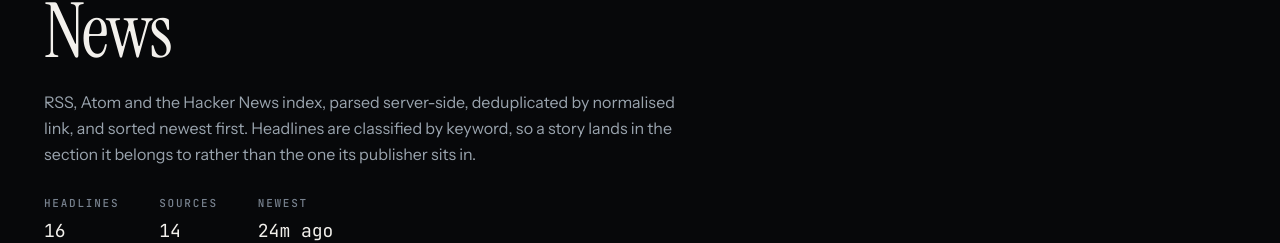
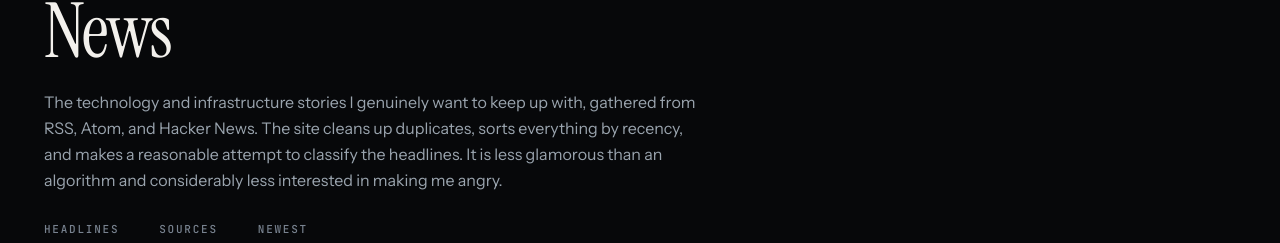
Before and after one commit to aaronwalt87/podcastthing, a Next.js app: page /news in a window 1280 px wide. Shown: the part 252-495 px from the top of the page. Built offline with nearby package versions, Linux system fonts and the light colour scheme; no server answers.

Commit message:
Rewrite news section copy

```diff
--- a/src/app/news/page.tsx
+++ b/src/app/news/page.tsx
@@ -14,7 +14,7 @@ export const maxDuration = 60
 export const metadata: Metadata = {
   title: 'News',
   description:
-    'AI, hardware, infrastructure and tech-finance headlines, parsed server-side and refreshed on a schedule.',
+    'Technology and infrastructure news I genuinely follow, cleaned up and refreshed on a schedule.',
 }
 
 export default async function NewsPage() {
@@ -30,9 +30,10 @@ export default async function NewsPage() {
         <p className="eyebrow eyebrow-accent">Live intelligence</p>
         <h1 className="display mt-4 text-[clamp(38px,6vw,76px)]">News</h1>
         <p className="mt-5 max-w-[62ch] text-[16px] leading-relaxed text-paper-2">
-          RSS, Atom and the Hacker News index, parsed server-side, deduplicated by normalised link,
-          and sorted newest first. Headlines are classified by keyword, so a story lands in the
-          section it belongs to rather than the one its publisher sits in.
+          The technology and infrastructure stories I genuinely want to keep up with, gathered from
+          RSS, Atom, and Hacker News. The site cleans up duplicates, sorts everything by recency,
+          and makes a reasonable attempt to classify the headlines. It is less glamorous than an
+          algorithm and considerably less interested in making me angry.
         </p>
 
         {items.length > 0 && (
@@ -58,8 +59,8 @@ export default async function NewsPage() {
           <div className="panel-flat px-6 py-20 text-center">
             <p className="display text-2xl text-paper">The feed is idle.</p>
             <p className="mx-auto mt-3 max-w-[52ch] text-sm text-paper-2">
-              Headlines are fetched on a schedule and cached; the cache is empty between runs or
-              just after a deploy. Nothing is broken — it refills on the next pass.
+              The scheduled refresh has not left anything in the cache yet. Nothing is necessarily broken;
+              the robots may simply be between chores.
             </p>
             <div className="mt-6 flex flex-wrap justify-center gap-3">
               <Link href="/markets" className="btn btn-sm">
```
